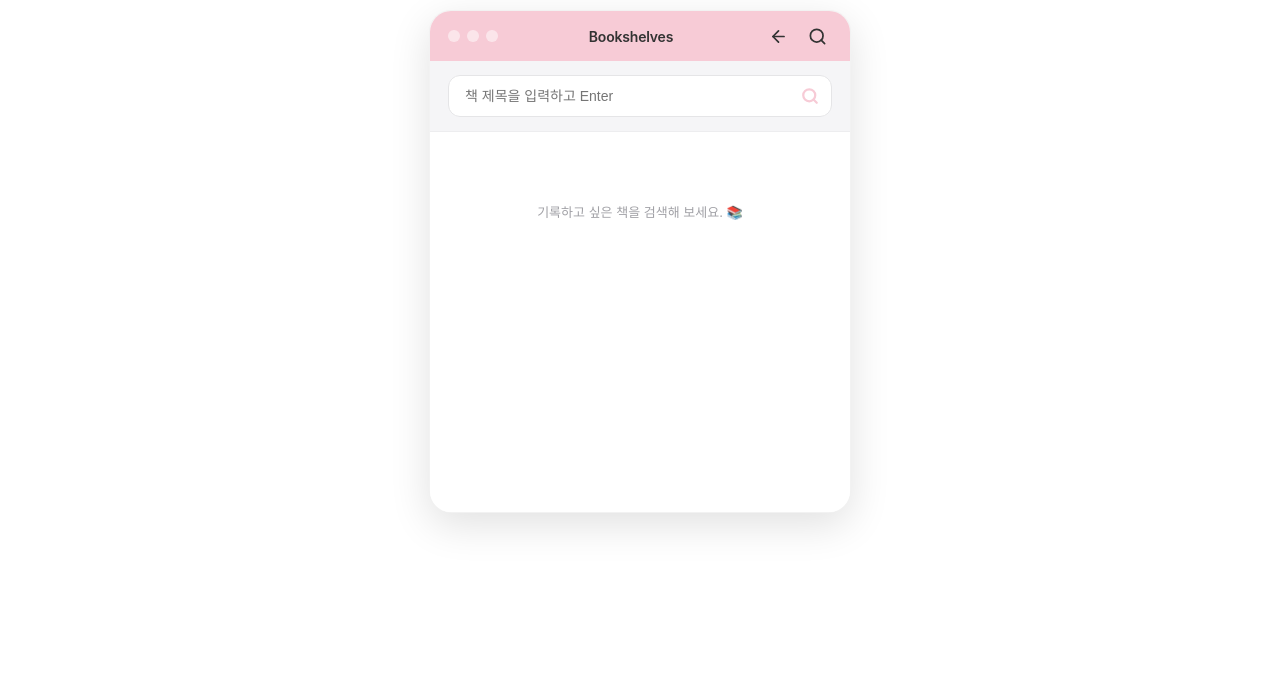
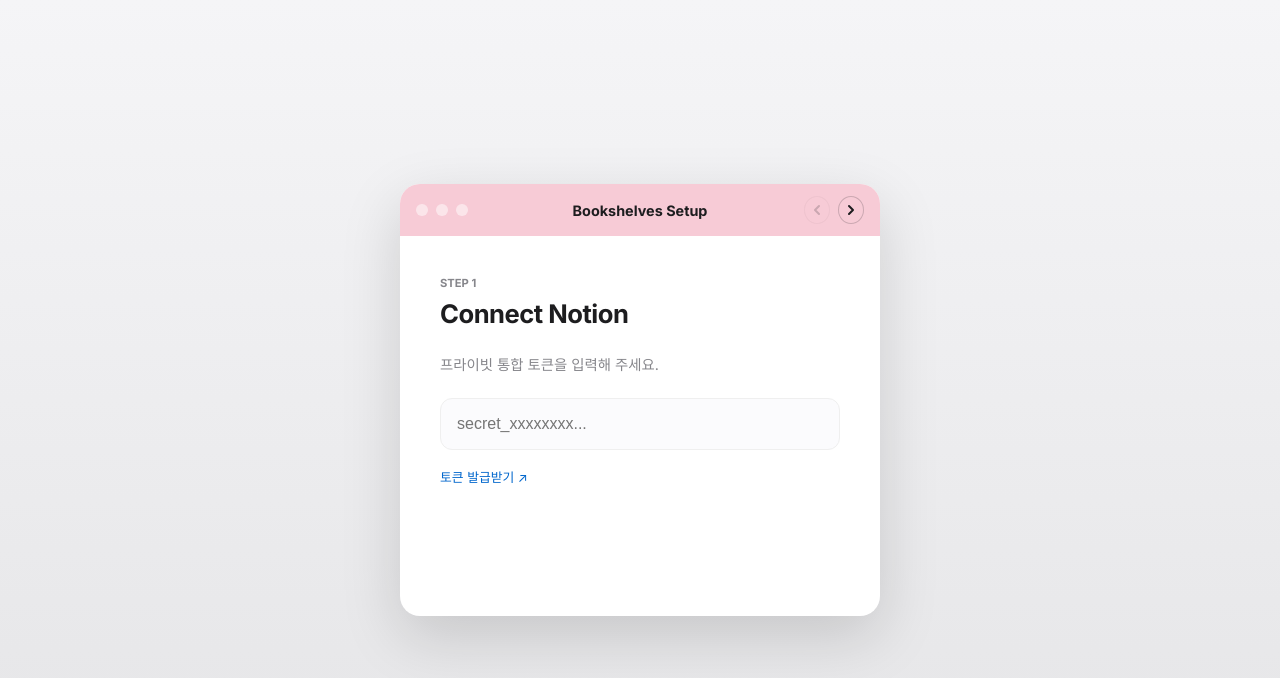
Before and after one commit to nagi-00/bookshelves-client, a plain HTML site: page index.html in a window 1280 px wide. Drawn offline with Linux system fonts and the light colour scheme.

Commit message:
Update index.html

```diff
--- a/index.html
+++ b/index.html
@@ -3,268 +3,217 @@
 <head>
     <meta charset="UTF-8">
     <meta name="viewport" content="width=device-width, initial-scale=1.0">
-    <title>Bookshelves | Widget</title>
+    <title>Bookshelves | Setup</title>
+    <link href="https://fonts.googleapis.com/css2?family=Inter:wght@400;500;600;700&display=swap" rel="stylesheet">
     <style>
-        :root {
-            /* 기본 테마 색상 (사용자 선택에 따라 JS로 변경됨) */
-            --theme-color: #f7cbd6;
-            --theme-color-light: rgba(247, 203, 214, 0.15);
-            --gray-bg: #f5f5f7;
-            --text-main: #333333;
-            --text-sub: #86868b;
+        * { margin: 0; padding: 0; box-sizing: border-box; }
+        body {
+            font-family: 'Inter', -apple-system, sans-serif;
+            background: linear-gradient(180deg, #f5f5f7 0%, #e5e5e7 100%);
+            min-height: 100vh; display: flex; align-items: center; justify-content: center; padding: 2rem;
         }
 
-        body {
-            margin: 0; padding: 10px;
-            background: transparent;
-            font-family: -apple-system, BlinkMacSystemFont, "Segoe UI", Roboto, sans-serif;
-            display: flex; justify-content: center;
+        /* macOS Window Frame */
+        .window-frame {
+            max-width: 480px; width: 100%;
+            background: white; border-radius: 20px;
+            box-shadow: 0 20px 60px rgba(0, 0, 0, 0.15); overflow: hidden;
         }
 
-        /* macOS 윈도우 스타일 컨테이너 */
-        .window {
-            width: 100%; max-width: 420px;
-            background: #ffffff;
-            border-radius: 22px;
-            box-shadow: 0 12px 40px rgba(0,0,0,0.12);
-            overflow: hidden;
-            display: flex; flex-direction: column;
-            border: 0.5px solid rgba(0,0,0,0.05);
+        /* Title Bar with User-Selected Theme Color */
+        .title-bar {
+            background: var(--theme-color, #f7cbd6);
+            height: 52px; padding: 0 1rem;
+            display: flex; align-items: center; justify-content: space-between;
+            transition: background 0.3s ease;
         }
 
-        /* 상단바: 사용자가 고른 테마 색상 적용 */
-        .title-bar {
-            height: 50px;
-            background: var(--theme-color);
-            display: flex; align-items: center;
-            padding: 0 18px;
-            position: relative;
+        .window-dots { display: flex; gap: 8px; width: 60px; }
+        .dot { width: 12px; height: 12px; border-radius: 50%; background: rgba(255,255,255,0.5); }
+
+        .window-title { font-size: 0.9rem; font-weight: 700; color: #1d1d1f; }
+
+        /* Navigation Buttons (Same as Pomodoro) */
+        .nav-controls { display: flex; gap: 8px; width: 60px; justify-content: flex-end; }
+        .nav-btn {
+            background: none; border: 1.5px solid rgba(29,29,31,0.2);
+            border-radius: 50%; width: 28px; height: 28px;
+            cursor: pointer; display: flex; align-items: center; justify-content: center;
+            color: #1d1d1f; transition: all 0.2s;
+        }
+        .nav-btn:hover:not(:disabled) { border-color: #1d1d1f; background: rgba(255,255,255,0.2); }
+        .nav-btn:disabled { opacity: 0.2; cursor: default; }
+        .nav-btn svg { width: 16px; height: 16px; }
+
+        /* Content Area */
+        .content { padding: 2.5rem; min-height: 380px; display: flex; flex-direction: column; }
+        .step { display: none; animation: fadeIn 0.4s ease; }
+        .step.active { display: block; }
+        @keyframes fadeIn { from { opacity: 0; transform: translateY(10px); } to { opacity: 1; transform: translateY(0); } }
+
+        .step-label { font-size: 0.7rem; font-weight: 700; color: #86868b; text-transform: uppercase; margin-bottom: 0.5rem; display: block; }
+        h1 { font-size: 1.6rem; font-weight: 800; color: #1d1d1f; margin-bottom: 1.5rem; letter-spacing: -0.5px; }
+
+        input, select {
+            width: 100%; padding: 1rem; border-radius: 12px;
+            border: 1.5px solid #efefef; background: #fbfbfd;
+            font-size: 1rem; outline: none; transition: border-color 0.2s;
+            margin-bottom: 1rem;
+        }
+        input:focus { border-color: #1d1d1f; }
+
+        /* Color Picker Grid */
+        .color-grid { display: grid; grid-template-columns: repeat(4, 1fr); gap: 1rem; margin-top: 1rem; }
+        .color-opt {
+            aspect-ratio: 1; border-radius: 50%; border: 3px solid white;
+            cursor: pointer; box-shadow: 0 4px 10px rgba(0,0,0,0.1);
+            transition: transform 0.2s; position: relative;
+        }
+        .color-opt:hover { transform: scale(1.1); }
+        .color-opt.active::after {
+            content: '🤍'; position: absolute; top: 50%; left: 50%;
+            transform: translate(-50%, -50%); color: #1d1d1f; font-weight: 900;
         }
 
-        /* macOS 신호등 버튼 */
-        .dots { display: flex; gap: 7px; }
-        .dot { width: 12px; height: 12px; border-radius: 50%; background: rgba(255,255,255,0.5); }
-
-        .bar-title {
-            flex: 1; text-align: center;
-            font-size: 14px; font-weight: 600;
-            color: var(--text-main);
-            letter-spacing: -0.2px;
+        /* Toast Message */
+        .toast {
+            position: fixed; bottom: 2rem; left: 50%; transform: translateX(-50%) translateY(100px);
+            background: #1d1d1f; color: white; padding: 1rem 2rem;
+            border-radius: 50px; font-size: 0.9rem; opacity: 0; transition: all 0.4s; z-index: 1000;
         }
-
-        /* 상단 네비게이션 아이콘 (뒤로가기, 돋보기) */
-        .nav-icons { display: flex; gap: 10px; }
-        .nav-btn {
-            background: none; border: none; cursor: pointer;
-            padding: 5px; display: flex; align-items: center;
-            color: var(--text-main);
-            transition: opacity 0.2s, transform 0.1s;
-        }
-        .nav-btn:hover { opacity: 0.5; }
-        .nav-btn:active { transform: scale(0.9); }
-        .nav-btn svg { width: 19px; height: 19px; }
-
-        /* 검색 영역: 연회색 고정 배경 */
-        .search-area {
-            padding: 14px 18px;
-            background: var(--gray-bg);
-            border-bottom: 1px solid rgba(0,0,0,0.03);
-        }
-
-        .search-box {
-            display: flex; background: #ffffff;
-            border-radius: 12px; border: 1px solid #e5e5e7;
-            padding: 2px 4px; transition: border-color 0.2s;
-        }
-        .search-box:focus-within { border-color: var(--theme-color); }
-
-        input {
-            flex: 1; padding: 10px 12px;
-            border: none; background: none;
-            font-size: 14px; outline: none;
-            color: var(--text-main);
-        }
-
-        /* 검색창 내부 돋보기 아이콘 (테마색) */
-        .inner-search-btn {
-            background: none; border: none; cursor: pointer;
-            padding: 8px; color: var(--theme-color);
-            display: flex; align-items: center;
-        }
-
-        /* 결과 리스트 영역 */
-        .results-container {
-            height: 360px; overflow-y: auto;
-            padding: 10px; background: #fff;
-        }
-
-        .book-item {
-            display: flex; gap: 14px; padding: 12px;
-            border-radius: 14px; cursor: pointer;
-            transition: background 0.2s ease;
-            margin-bottom: 2px;
-        }
-
-        /* 마우스 호버 시 사용자가 고른 테마 색상이 옅게 드리움 */
-        .book-item:hover {
-            background: var(--theme-color-light);
-        }
-
-        .book-cover {
-            width: 52px; height: 74px; background: #f0f0f0;
-            border-radius: 5px; object-fit: cover;
-            box-shadow: 0 3px 10px rgba(0,0,0,0.08);
-        }
-
-        .book-info { flex: 1; display: flex; flex-direction: column; justify-content: center; }
-        .book-title { font-size: 14px; font-weight: 600; color: #1d1d1f; margin-bottom: 4px; line-height: 1.3; }
-        .book-author { font-size: 12px; color: var(--text-sub); }
-
-        /* Saved! 토스트 알림 */
-        .toast {
-            position: fixed; bottom: -50px; left: 50%; transform: translateX(-50%);
-            background: rgba(30, 30, 30, 0.9); color: #fff;
-            padding: 12px 24px; border-radius: 30px;
-            font-size: 13px; font-weight: 500;
-            transition: all 0.4s cubic-bezier(0.175, 0.885, 0.32, 1.275);
-            pointer-events: none; z-index: 1000;
-            box-shadow: 0 10px 20px rgba(0,0,0,0.2);
-        }
-        .toast.show { bottom: 30px; }
-
-        /* 커스텀 스크롤바 */
-        .results-container::-webkit-scrollbar { width: 5px; }
-        .results-container::-webkit-scrollbar-thumb { background: #e0e0e2; border-radius: 10px; }
+        .toast.show { opacity: 1; transform: translateX(-50%) translateY(0); }
     </style>
 </head>
 <body>
 
-<div class="window">
-    <div class="title-bar" id="topBar">
-        <div class="dots">
-            <div class="dot"></div><div class="dot"></div><div class="dot"></div>
-        </div>
-        <div class="bar-title">Bookshelves</div>
-        <div class="nav-icons">
-            <button class="nav-btn" onclick="goBack()" title="뒤로가기">
-                <svg viewBox="0 0 24 24" fill="none" stroke="currentColor" stroke-width="2.2" stroke-linecap="round" stroke-linejoin="round">
-                    <line x1="19" y1="12" x2="5" y2="12"></line><polyline points="12 19 5 12 12 5"></polyline>
-                </svg>
+    <div class="window-frame">
+        <div class="title-bar" id="titleBar">
+            <div class="window-dots"><div class="dot"></div><div class="dot"></div><div class="dot"></div></div>
+            <div class="window-title">Bookshelves Setup</div>
+            <div class="nav-controls">
+                <button class="nav-btn" id="prevBtn" onclick="moveStep(-1)" disabled>
+                    <svg viewBox="0 0 24 24" fill="none" stroke="currentColor" stroke-width="3"><path d="M15 18l-6-6 6-6" stroke-linecap="round" stroke-linejoin="round"/></svg>
                 </button>
-            <button class="nav-btn" onclick="document.getElementById('searchInput').focus()" title="검색">
-                <svg viewBox="0 0 24 24" fill="none" stroke="currentColor" stroke-width="2.2" stroke-linecap="round" stroke-linejoin="round">
-                    <circle cx="11" cy="11" r="8"></circle><line x1="21" y1="21" x2="16.65" y2="16.65"></line>
-                </svg>
+                <button class="nav-btn" id="nextBtn" onclick="moveStep(1)">
+                    <svg viewBox="0 0 24 24" fill="none" stroke="currentColor" stroke-width="3"><path d="M9 18l6-6-6-6" stroke-linecap="round" stroke-linejoin="round"/></svg>
                 </button>
             </div>
         </div>
 
-    <div class="search-area">
-        <div class="search-box">
-            <input type="text" id="searchInput" placeholder="책 제목을 입력하고 Enter" onkeypress="handleEnter(event)">
-            <button class="inner-search-btn" onclick="performSearch()">
-                <svg width="18" height="18" viewBox="0 0 24 24" fill="none" stroke="currentColor" stroke-width="3" stroke-linecap="round" stroke-linejoin="round">
-                    <circle cx="11" cy="11" r="8"></circle><line x1="21" y1="21" x2="16.65" y2="16.65"></line>
-                </svg>
-            </button>
+        <div class="content">
+            <div class="step active" id="step1">
+                <span class="step-label">Step 1</span>
+                <h1>Connect Notion</h1>
+                <p style="font-size: 0.9rem; color:#86868b; margin-bottom: 1.5rem;">프라이빗 통합 토큰을 입력해 주세요.</p>
+                <input type="password" id="notionToken" placeholder="secret_xxxxxxxx..." onkeypress="if(event.key==='Enter')moveStep(1)">
+                <a href="https://www.notion.so/my-integrations" target="_blank" style="color:#0066cc; font-size:0.8rem; text-decoration:none;">토큰 발급받기 ↗</a>
+            </div>
+
+            <div class="step" id="step2">
+                <span class="step-label">Step 2</span>
+                <h1>Select Library</h1>
+                <p style="font-size: 0.9rem; color:#86868b; margin-bottom: 1.5rem;">책을 저장할 데이터베이스를 선택하세요.</p>
+                <select id="dbSelect"></select>
+            </div>
+
+            <div class="step" id="step3">
+                <span class="step-label">Step 3</span>
+                <h1>Aladin API</h1>
+                <p style="font-size: 0.9rem; color:#86868b; margin-bottom: 1.5rem;">알라딘 TTB 키를 입력해 주세요.</p>
+                <input type="text" id="ttbKey" placeholder="ttbxxxxxxxx..." onkeypress="if(event.key==='Enter')moveStep(1)">
+            </div>
+
+            <div class="step" id="step4">
+                <span class="step-label">Step 4</span>
+                <h1>Design Theme</h1>
+                <p style="font-size: 0.9rem; color:#86868b; margin-bottom: 1rem;">위젯 상단바와 포인트 색상을 선택하세요.</p>
+                <div class="color-grid" id="colorGrid"></div>
+            </div>
         </div>
     </div>
 
-    <div class="results-container" id="bookList">
-        <p style="text-align:center; color:#a1a1a6; font-size:13px; margin-top:60px;">기록하고 싶은 책을 검색해 보세요. 📚</p>
-    </div>
-</div>
-
-<div class="toast" id="saveToast">Saved to Notion! 🤍</div>
+    <div class="toast" id="toast">복사 완료! 노션에 /embed 후 붙여넣어 주세요. 🤍</div>
 
     <script>
-    /**
-     * 1. 테마 설정 관리
-     * URL 파라미터(?color=f7cbd6)를 읽어와서 상단바와 호버 색상을 결정합니다.
-     */
-    const urlParams = new URLSearchParams(window.location.search);
-    const selectedColor = urlParams.get('color') ? '#' + urlParams.get('color') : '#f7cbd6';
+        let currentStep = 1;
+        let selectedColor = "f7cbd6";
+        const colors = ["f7cbd6", "fcd4b8", "cccccc", "fceeb8", "b4e4b4", "a4c4e4", "c8b4c8", "ff9999"];
+        const SERVER_URL = "https://bookshelves-server.onrender.com"; // 실제 서버 URL로 수정
 
-    // CSS 변수 업데이트
-    document.documentElement.style.setProperty('--theme-color', selectedColor);
-    document.documentElement.style.setProperty('--theme-color-light', selectedColor + '26'); // 15% 투명도
+        // 컬러 그리드 초기화
+        const grid = document.getElementById('colorGrid');
+        colors.forEach(c => {
+            const div = document.createElement('div');
+            div.className = `color-opt ${c === selectedColor ? 'active' : ''}`;
+            div.style.backgroundColor = '#' + c;
+            div.onclick = () => selectColor(c);
+            grid.appendChild(div);
+        });
 
-    /**
-     * 2. 검색 및 엔터키 처리
-     */
-    function handleEnter(e) {
-        if (e.key === 'Enter') {
-            performSearch();
+        function selectColor(c) {
+            selectedColor = c;
+            document.querySelectorAll('.color-opt').forEach(opt => opt.classList.remove('active'));
+            event.target.classList.add('active');
+            document.getElementById('titleBar').style.backgroundColor = '#' + c;
+        }
+
+        async function moveStep(n) {
+            // Step 1 -> 2로 넘어갈 때 DB 목록 가져오기
+            if (n === 1 && currentStep === 1) {
+                const token = document.getElementById('notionToken').value;
+                if(!token) return alert("토큰을 입력해 주세요.");
+
+                document.getElementById('nextBtn').disabled = true;
+                try {
+                    const res = await fetch(`${SERVER_URL}/api/notion/databases`, {
+                        method: 'POST',
+                        headers: {'Content-Type': 'application/json'},
+                        body: JSON.stringify({ token })
+                    });
+                    const dbs = await res.json();
+
+                    let html = "";
+                    dbs.forEach(db => {
+                        // DB 제목이 제대로 불러와지지 않던 문제 해결
+                        html += `<option value="${db.id}">${db.title || '제목 없음'}</option>`;
+                    });
+                    document.getElementById('dbSelect').innerHTML = html;
+                } catch (e) {
+                    return alert("DB를 불러오지 못했습니다. 토큰을 확인해 주세요.");
+                } finally {
+                    document.getElementById('nextBtn').disabled = false;
                 }
             }
 
-    async function performSearch() {
-        const query = document.getElementById('searchInput').value.trim();
-        if (!query) return;
+            // 마지막 단계에서 '다음' 누르면 완료
+            if (n === 1 && currentStep === 4) return finishSetup();
 
-        const list = document.getElementById('bookList');
-        list.innerHTML = '<p style="text-align:center; padding-top:40px; font-size:13px; color:#86868b;">Searching...</p>';
+            document.getElementById(`step${currentStep}`).classList.remove('active');
+            currentStep += n;
+            document.getElementById(`step${currentStep}`).classList.add('active');
 
-        try {
-            // 실제 API 경로에 맞춰 수정 필요 (예: /api/search)
-            // const response = await fetch(`/api/search?q=${encodeURIComponent(query)}`);
-            // const books = await response.json();
-
-            // 테스트용 더미 데이터
-            const dummyBooks = [
-                { title: "파과 (리커버)", author: "구병모 (지은이)", cover: "https://image.aladin.co.kr/product/14023/11/cover500/k342532152_1.jpg" },
-                { title: "파과 각본집", author: "민규동, 김동완 (지은이)", cover: "https://image.aladin.co.kr/product/29000/11/cover500/k123456789_1.jpg" }
-            ];
-            renderResults(dummyBooks);
-        } catch (error) {
-            list.innerHTML = '<p style="text-align:center; padding-top:40px; color:red;">검색 중 오류가 발생했습니다.</p>';
-        }
+            document.getElementById('prevBtn').disabled = (currentStep === 1);
+            document.getElementById('nextBtn').innerHTML = (currentStep === 4) ?
+                `<svg viewBox="0 0 24 24" fill="none" stroke="currentColor" stroke-width="3"><path d="M5 13l4 4L19 7" stroke-linecap="round" stroke-linejoin="round"/></svg>` :
+                `<svg viewBox="0 0 24 24" fill="none" stroke="currentColor" stroke-width="3"><path d="M9 18l6-6-6-6" stroke-linecap="round" stroke-linejoin="round"/></svg>`;
         }
 
-    /**
-     * 3. 결과 렌더링
-     */
-    function renderResults(books) {
-        const list = document.getElementById('bookList');
-        if (books.length === 0) {
-            list.innerHTML = '<p style="text-align:center; padding-top:40px;">검색 결과가 없습니다.</p>';
-            return;
-        }
+        function finishSetup() {
+            const params = new URLSearchParams({
+                t: btoa(document.getElementById('notionToken').value),
+                d: btoa(document.getElementById('dbSelect').value),
+                k: btoa(document.getElementById('ttbKey').value),
+                color: selectedColor
+            });
 
-        list.innerHTML = books.map(book => `
-            <div class="book-item" onclick="saveToNotion('${book.title.replace(/'/g, "\\'")}')">
-                <img src="${book.cover}" class="book-cover" onerror="this.src='https://via.placeholder.com/50x70?text=No+Cover'">
-                <div class="book-info">
-                    <div class="book-title">${book.title}</div>
-                    <div class="book-author">${book.author}</div>
-                </div>
-            </div>
-        `).join('');
-    }
+            const finalUrl = `${SERVER_URL}/widget?${params.toString()}`;
 
-    /**
-     * 4. 데이터 저장 및 직관적 알림 (Saved!)
-     */
-    async function saveToNotion(title) {
-        console.log(`${title} 저장 시도...`);
-
-        // [백엔드 통신 로직]
-        // await fetch('/api/save', { method: 'POST', body: JSON.stringify({ title }) });
-
-        // 성공 시 토스트 알림
-        const toast = document.getElementById('saveToast');
+            navigator.clipboard.writeText(finalUrl).then(() => {
+                const toast = document.getElementById('toast');
                 toast.classList.add('show');
-        setTimeout(() => toast.classList.remove('show'), 2500);
-    }
-
-    /**
-     * 5. 뒤로가기 버튼
-     */
-    function goBack() {
-        // 온보딩 단계나 이전 페이지로 이동
-        window.history.back();
+                setTimeout(() => toast.classList.remove('show'), 3000);
+            });
         }
     </script>
-
 </body>
 </html>
```
Lines whose indentation alone changed are shown as unchanged.
